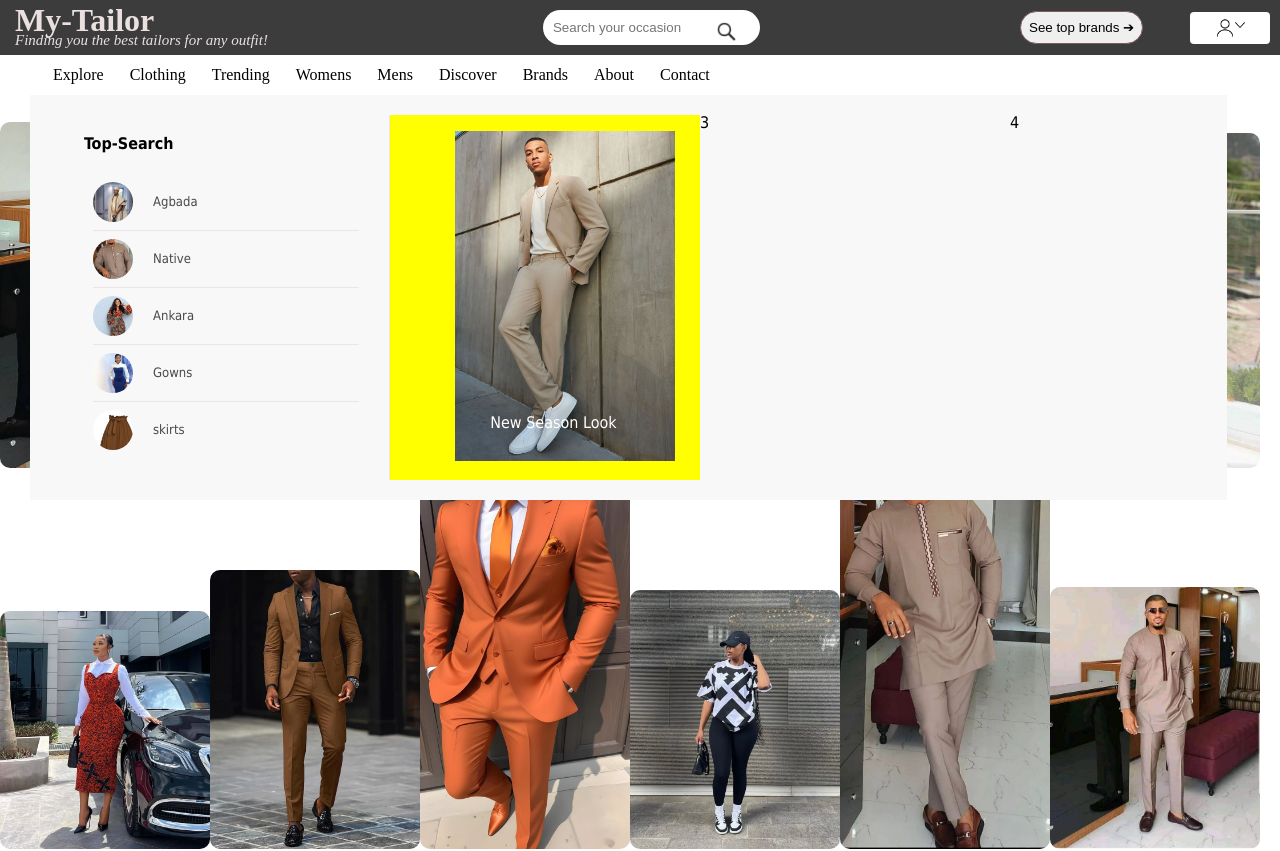
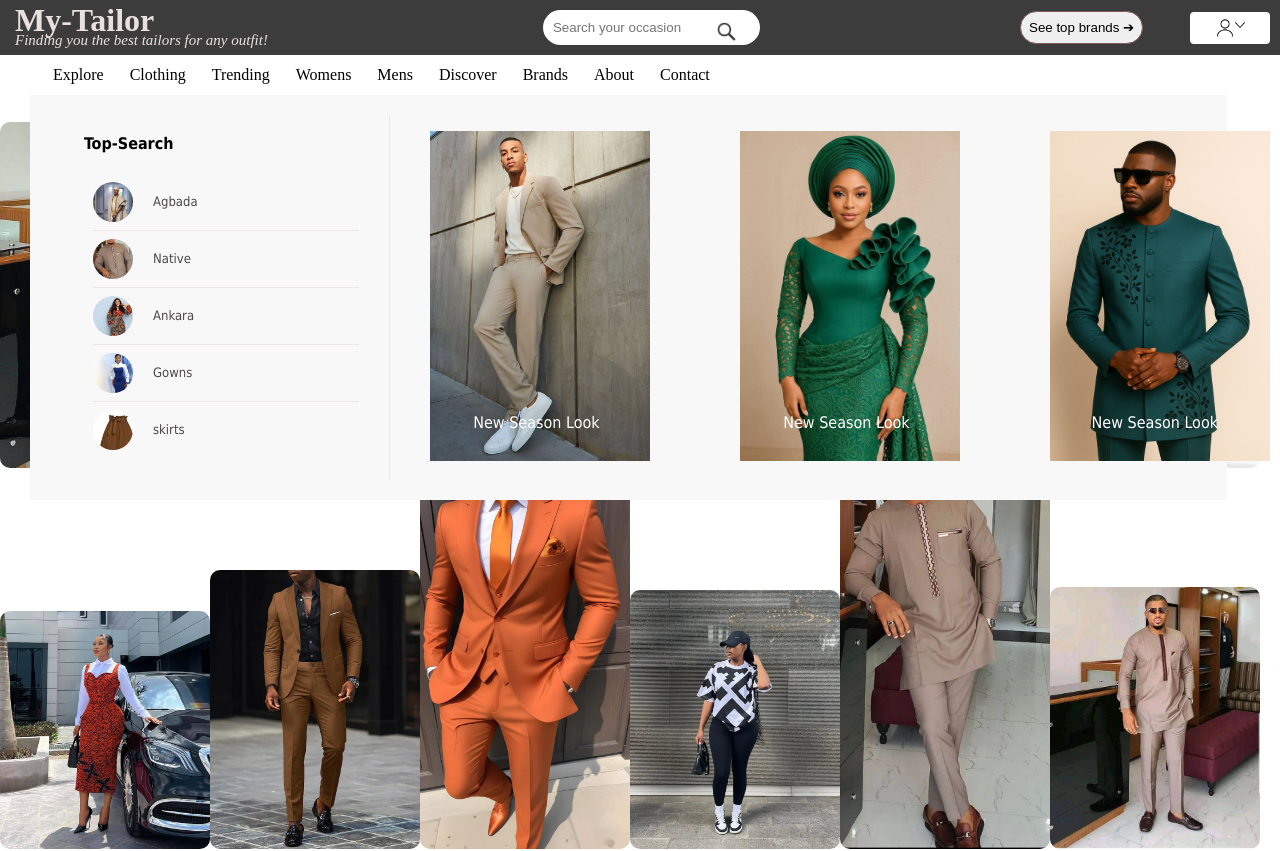
Before and after one commit to Tenagabriel/tailor-project, a React (Vite) app in the folder tailor-project/: page /trend in a window 1280 px wide. Shown: the top 851 px of the page. Built offline with nearby package versions, Linux system fonts and the light colour scheme.

Commit message:
cloned the project

```diff
--- a/tailor-project/src/components/trending.css
+++ b/tailor-project/src/components/trending.css
@@ -62,17 +62,14 @@
     border-bottom: 1px solid rgb(235, 229, 229);
 }
 
-.dos-bx {
-    background-color: yellow;
-    display: flex;
-    justify-content: center;
-    align-items: center;
-}
+
+
 
 .trnd-img {
    object-fit: fill;
    width: 100%;
 }
+
 
 .dos-bx ul {
     list-style: none;
@@ -85,7 +82,6 @@
     color: white;
     position: relative;
     cursor: pointer;
-
 }
 
 .trnd-title {
@@ -96,4 +92,19 @@
 
 .trnd-img-bx {
       width: 220px;
+
 }
+
+
+
+
+.tres-bx ul {
+    list-style: none;
+
+}
+
+
+
+.cuat-bx ul {
+    list-style: none;
+}
--- a/tailor-project/src/components/trending.tsx
+++ b/tailor-project/src/components/trending.tsx
@@ -80,8 +80,30 @@ function TrendingPop() {
             </li>
          </ul>
       </div>
-      <div className="tres-bx">3</div>
-      <div className="cuat-bx">4</div>
+      <div className="tres-bx">
+          <ul>
+            <li>
+                <a className="trnd-link" href="">
+                    <div className="trnd-img-bx">
+                        <img className="trnd-img" src="images/illustration-images/women-native-five.jpg" alt="" />
+                    </div>
+                    <span className="trnd-title">New Season Look</span>
+                </a>
+            </li>
+         </ul>
+      </div>
+      <div className="cuat-bx">
+          <ul>
+            <li>
+                <a className="trnd-link" href="">
+                    <div className="trnd-img-bx">
+                        <img className="trnd-img" src="images/illustration-images/men-native-six.jpg" alt="" />
+                    </div>
+                    <span className="trnd-title">New Season Look</span>
+                </a>
+            </li>
+         </ul>
+      </div>
     </div>
   );
 }
```
Also changed, not shown: tailor-project/public/images/illustration-images/men-native-six.jpg (added).
